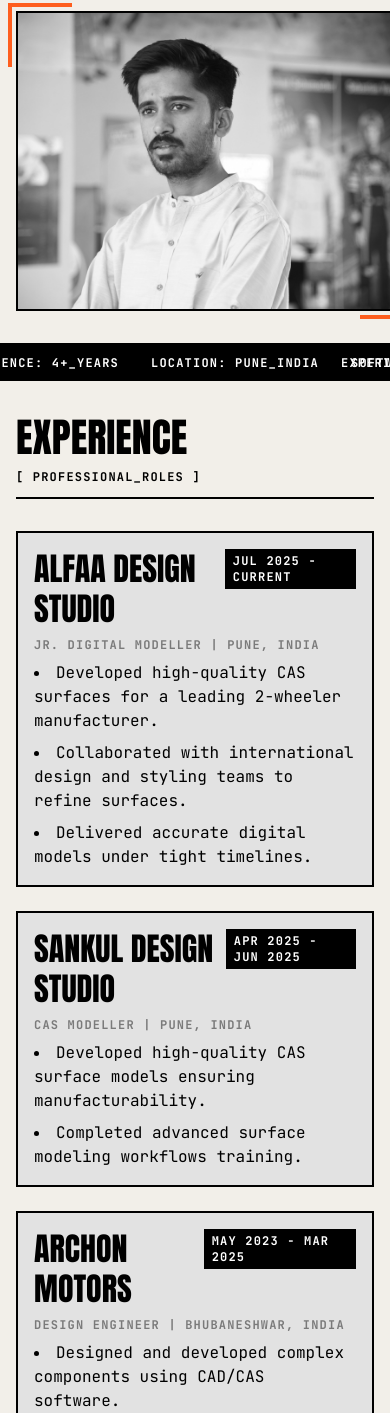
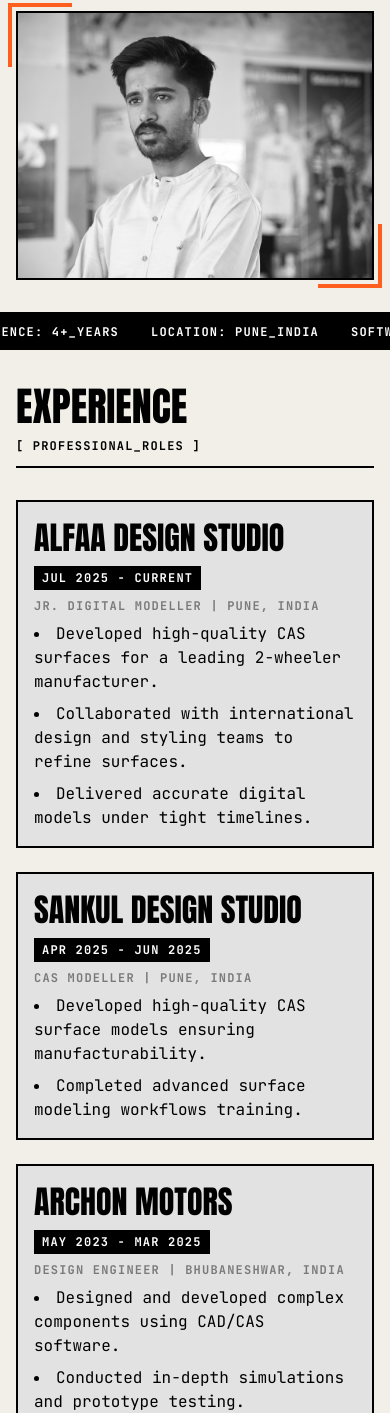
Before and after one commit to meheer-shukla/RohitShukla, a plain HTML site: page index.html in a window 390 px wide. Shown: the part 587-2000 px from the top of the page. Drawn offline with nearby package versions, Linux system fonts and the light colour scheme.

Commit message:
Fixed marquuee error and profile picture error

```diff
--- a/index.html
+++ b/index.html
@@ -275,7 +275,7 @@
                     </div>
                 </div>
                 <div
-                    class="col-span-4 md:col-span-6 mt-unit-lg md:mt-0 relative aspect-[4/3] md:aspect-auto md:h-[60vh] min-h-[300px]">
+                    class="col-span-4 md:col-span-6 mt-unit-lg md:mt-0 relative w-full aspect-[4/3] md:aspect-auto md:h-[60vh] md:min-h-[300px]">
                     <div class="absolute inset-0 border-2 border-primary overflow-hidden bg-surface-variant z-10">
                         <img src="assets/images/DSC_2610.JPG" alt="Rohit Shukla"
                             class="w-full h-full object-cover grayscale hover:grayscale-0 transition-all duration-700 object-center" />
@@ -293,13 +293,13 @@
         <!-- STATS / SPECS ROW -->
         <section class="border-y-2 border-primary bg-primary text-on-primary overflow-hidden flex whitespace-nowrap items-center py-unit-sm">
             <div class="animate-marquee flex w-max min-w-[200%]">
-                <div class="flex gap-8 px-4 items-center shrink-0 w-1/2 justify-around">
+                <div class="flex gap-8 px-4 items-center shrink-0 min-w-max w-1/2 justify-around">
                     <span class="font-label-caps text-label-caps">EXPERIENCE: 4+_YEARS</span>
                     <span class="font-label-caps text-label-caps">LOCATION: PUNE_INDIA</span>
                     <span class="font-label-caps text-label-caps">SOFTWARE: ALIAS_&_MAYA</span>
                     <span class="font-label-caps text-label-caps">SPECIALTY: TRANSPORT_DESIGN</span>
                 </div>
-                <div class="flex gap-8 px-4 items-center shrink-0 w-1/2 justify-around">
+                <div class="flex gap-8 px-4 items-center shrink-0 min-w-max w-1/2 justify-around">
                     <span class="font-label-caps text-label-caps">EXPERIENCE: 4+_YEARS</span>
                     <span class="font-label-caps text-label-caps">LOCATION: PUNE_INDIA</span>
                     <span class="font-label-caps text-label-caps">SOFTWARE: ALIAS_&_MAYA</span>
@@ -317,10 +317,10 @@
             <div class="grid grid-cols-1 md:grid-cols-2 gap-grid-gutter mt-unit-lg">
 
                 <div class="border-2 border-primary p-unit-md bg-surface-variant">
-                    <div class="flex justify-between items-start mb-unit-sm">
+                    <div class="flex flex-col sm:flex-row justify-between items-start gap-2 mb-unit-sm">
                         <h3 class="font-headline-md text-headline-md uppercase">ALFAA DESIGN STUDIO</h3>
                         <span
-                            class="bg-primary text-on-primary px-unit-sm py-unit-xs font-label-caps text-label-caps">JUL
+                            class="bg-primary text-on-primary px-unit-sm py-unit-xs font-label-caps text-label-caps w-fit">JUL
                             2025 - CURRENT</span>
                     </div>
                     <p class="font-label-caps text-label-caps mb-unit-sm text-muted-data">JR. DIGITAL MODELLER | PUNE,
@@ -333,10 +333,10 @@
                 </div>
 
                 <div class="border-2 border-primary p-unit-md bg-surface-variant">
-                    <div class="flex justify-between items-start mb-unit-sm">
+                    <div class="flex flex-col sm:flex-row justify-between items-start gap-2 mb-unit-sm">
                         <h3 class="font-headline-md text-headline-md uppercase">SANKUL DESIGN STUDIO</h3>
                         <span
-                            class="bg-primary text-on-primary px-unit-sm py-unit-xs font-label-caps text-label-caps">APR
+                            class="bg-primary text-on-primary px-unit-sm py-unit-xs font-label-caps text-label-caps w-fit">APR
                             2025 - JUN 2025</span>
                     </div>
                     <p class="font-label-caps text-label-caps mb-unit-sm text-muted-data">CAS MODELLER | PUNE, INDIA</p>
@@ -347,10 +347,10 @@
                 </div>
 
                 <div class="border-2 border-primary p-unit-md bg-surface-variant">
-                    <div class="flex justify-between items-start mb-unit-sm">
+                    <div class="flex flex-col sm:flex-row justify-between items-start gap-2 mb-unit-sm">
                         <h3 class="font-headline-md text-headline-md uppercase">ARCHON MOTORS</h3>
                         <span
-                            class="bg-primary text-on-primary px-unit-sm py-unit-xs font-label-caps text-label-caps">MAY
+                            class="bg-primary text-on-primary px-unit-sm py-unit-xs font-label-caps text-label-caps w-fit">MAY
                             2023 - MAR 2025</span>
                     </div>
                     <p class="font-label-caps text-label-caps mb-unit-sm text-muted-data">DESIGN ENGINEER |
@@ -362,10 +362,10 @@
                 </div>
 
                 <div class="border-2 border-primary p-unit-md bg-surface-variant">
-                    <div class="flex justify-between items-start mb-unit-sm">
+                    <div class="flex flex-col sm:flex-row justify-between items-start gap-2 mb-unit-sm">
                         <h3 class="font-headline-md text-headline-md uppercase">STUDIO 34</h3>
                         <span
-                            class="bg-primary text-on-primary px-unit-sm py-unit-xs font-label-caps text-label-caps">JAN
+                            class="bg-primary text-on-primary px-unit-sm py-unit-xs font-label-caps text-label-caps w-fit">JAN
                             2023 - APR 2023</span>
                     </div>
                     <p class="font-label-caps text-label-caps mb-unit-sm text-muted-data">DIGITAL MODELLER (INTERN) |
```
